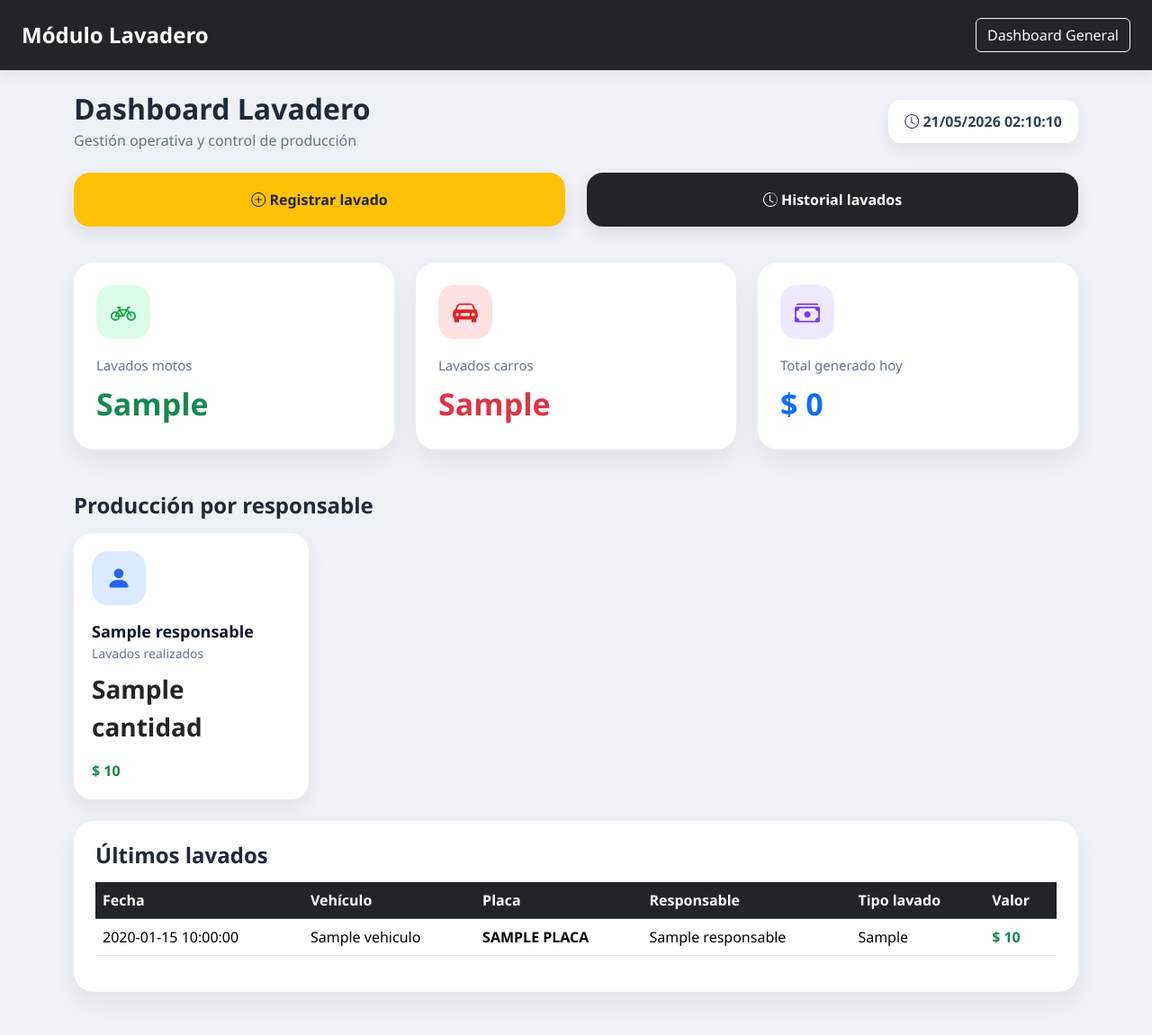
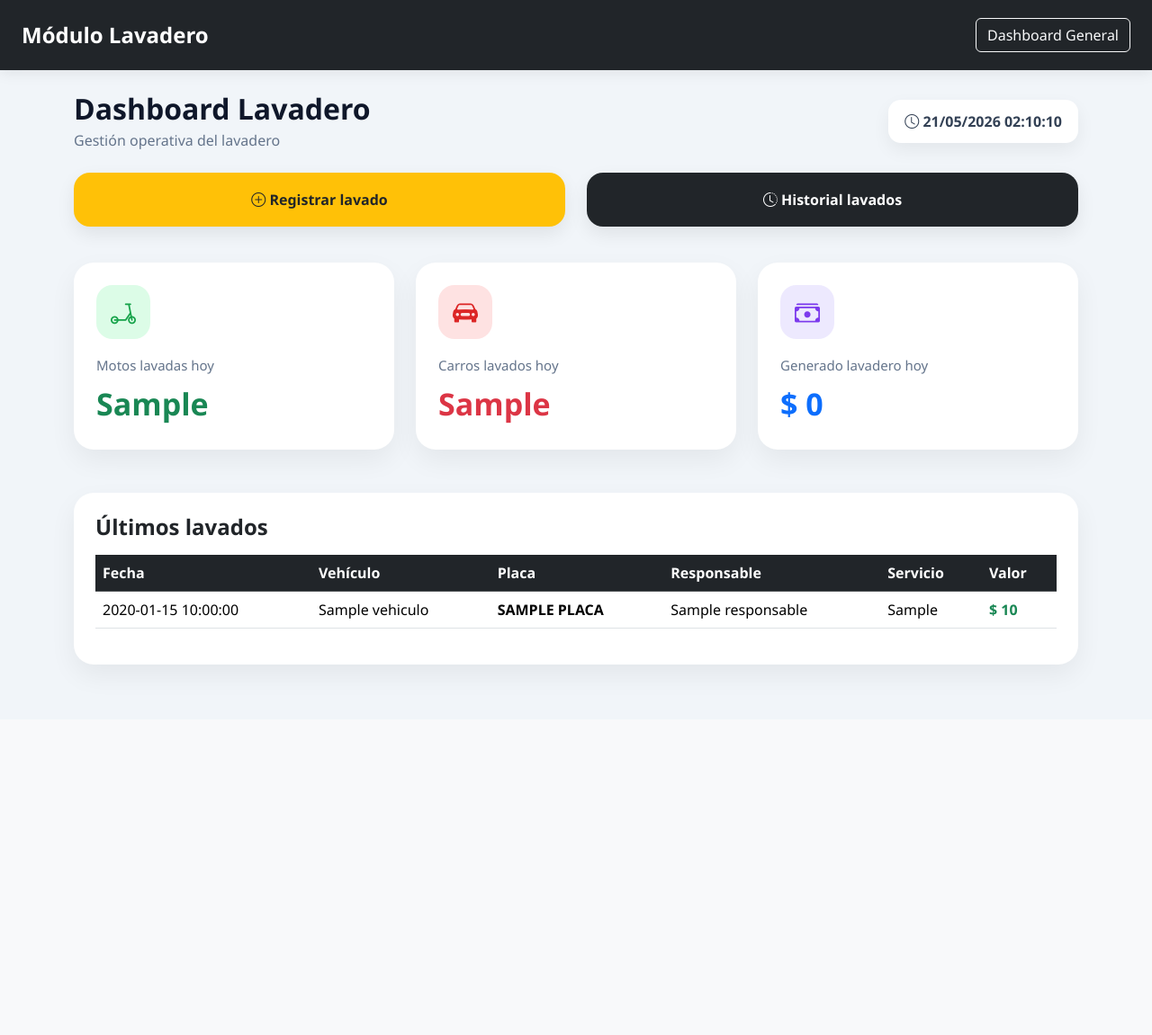
Before and after one commit to aihenox/motorbike-system, a Flask app: template app/templates/dashboard_lavadero.html in a window 1280 px wide. Shown: the whole page at 90% size. After the commit the page ends 755 px from the top, so only its background shows below. Run offline with Flask 3, Linux system fonts and the light colour scheme; the template is opened without the code that fills it: most values are stand-ins (such as "Sample title", 1, 10 or a date in 2020).

Commit message:
Redesign lavadero dashboard

```diff
--- a/app/templates/dashboard_lavadero.html
+++ b/app/templates/dashboard_lavadero.html
@@ -5,8 +5,10 @@
 
     <meta charset="UTF-8">
 
-    <meta name="viewport"
-          content="width=device-width, initial-scale=1.0">
+    <meta
+        name="viewport"
+        content="width=device-width, initial-scale=1.0"
+    >
 
     <title>
         Dashboard Lavadero
@@ -27,129 +29,166 @@
     <style>
 
         body{
-            background:#eef2f7;
+
+            background:#f1f5f9;
+
             font-family:'Segoe UI';
         }
 
         .navbar{
+
             box-shadow:0 3px 15px rgba(0,0,0,.08);
         }
 
         .titulo{
+
             font-weight:700;
-            color:#1e293b;
+
+            color:#0f172a;
         }
 
         .subtitulo{
+
             color:#64748b;
         }
 
         .menu-btn{
+
             border:none;
+
             border-radius:18px;
+
             padding:18px;
+
             font-weight:600;
+
             transition:.2s;
+
             box-shadow:0 8px 20px rgba(0,0,0,.08);
+
             font-size:16px;
         }
 
         .menu-btn:hover{
+
             transform:translateY(-3px);
         }
 
         .card-dashboard{
+
             border:none;
+
             border-radius:22px;
+
             padding:25px;
+
             background:white;
+
             box-shadow:0 12px 30px rgba(0,0,0,.06);
+
             transition:.2s;
+
             height:100%;
         }
 
         .card-dashboard:hover{
+
             transform:translateY(-4px);
         }
 
         .card-icon{
+
             width:60px;
+
             height:60px;
+
             border-radius:18px;
+
             display:flex;
+
             align-items:center;
+
             justify-content:center;
+
             font-size:28px;
+
             margin-bottom:18px;
         }
 
         .icon-moto{
+
             background:#dcfce7;
+
             color:#16a34a;
         }
 
         .icon-carro{
+
             background:#fee2e2;
+
             color:#dc2626;
         }
 
-        .icon-total{
+        .icon-dinero{
+
             background:#ede9fe;
+
             color:#7c3aed;
         }
 
-        .icon-user{
-            background:#dbeafe;
-            color:#2563eb;
-        }
+        .card-title{
 
-        .card-title{
             color:#64748b;
+
             font-size:15px;
+
             margin-bottom:6px;
         }
 
         .card-value{
+
             font-size:34px;
+
             font-weight:700;
+
             color:#0f172a;
         }
 
         .reloj{
+
             background:white;
+
             padding:12px 18px;
+
             border-radius:14px;
+
             box-shadow:0 8px 20px rgba(0,0,0,.06);
+
             font-weight:600;
+
             color:#334155;
         }
 
         .tabla-card{
+
             border:none;
+
             border-radius:22px;
+
             background:white;
+
             box-shadow:0 12px 30px rgba(0,0,0,.06);
+
             overflow:hidden;
         }
 
-        .stats-card{
-            border:none;
-            border-radius:20px;
-            background:white;
-            padding:20px;
-            box-shadow:0 10px 25px rgba(0,0,0,.06);
-            height:100%;
-        }
+        .badge-custom{
 
-        .nombre-user{
-            font-weight:700;
-            color:#0f172a;
-            font-size:18px;
-        }
+            padding:8px 14px;
 
-        .texto-mini{
-            color:#64748b;
-            font-size:14px;
+            border-radius:12px;
+
+            font-size:13px;
         }
 
     </style>
@@ -167,8 +206,10 @@
 
     </span>
 
-    <a href="/dashboard"
-       class="btn btn-outline-light">
+    <a
+        href="/dashboard"
+        class="btn btn-outline-light"
+    >
 
         Dashboard General
 
@@ -176,6 +217,7 @@
 
 </nav>
 
+<!-- CONTENIDO -->
 <div class="container mt-4 mb-5">
 
     <!-- HEADER -->
@@ -191,7 +233,7 @@
 
             <p class="subtitulo mb-0">
 
-                Gestión operativa y control de producción
+                Gestión operativa del lavadero
 
             </p>
 
@@ -213,8 +255,10 @@
         <!-- REGISTRAR -->
         <div class="col-md-6 mb-3">
 
-            <a href="/lavadero"
-               class="btn btn-warning w-100 menu-btn text-dark">
+            <a
+                href="/lavadero"
+                class="btn btn-warning w-100 menu-btn text-dark"
+            >
 
                 <i class="bi bi-plus-circle"></i>
 
@@ -227,8 +271,10 @@
         <!-- HISTORIAL -->
         <div class="col-md-6 mb-3">
 
-            <a href="/historial/lavadero"
-               class="btn btn-dark w-100 menu-btn">
+            <a
+                href="/historial/lavadero"
+                class="btn btn-dark w-100 menu-btn"
+            >
 
                 <i class="bi bi-clock-history"></i>
 
@@ -250,13 +296,13 @@
 
                 <div class="card-icon icon-moto">
 
-                    <i class="bi bi-bicycle"></i>
+                    <i class="bi bi-scooter"></i>
 
                 </div>
 
                 <div class="card-title">
 
-                    Lavados motos
+                    Motos lavadas hoy
 
                 </div>
 
@@ -283,7 +329,7 @@
 
                 <div class="card-title">
 
-                    Lavados carros
+                    Carros lavados hoy
 
                 </div>
 
@@ -302,7 +348,7 @@
 
             <div class="card-dashboard">
 
-                <div class="card-icon icon-total">
+                <div class="card-icon icon-dinero">
 
                     <i class="bi bi-cash-stack"></i>
 
@@ -310,7 +356,7 @@
 
                 <div class="card-title">
 
-                    Total generado hoy
+                    Generado lavadero hoy
 
                 </div>
 
@@ -326,71 +372,14 @@
 
     </div>
 
-    <!-- ESTADISTICAS RESPONSABLES -->
-    <div class="mb-4">
-
-        <h4 class="titulo mb-3">
-
-            Producción por responsable
-
-        </h4>
-
-        <div class="row g-4">
-
-            {% for item in estadisticas %}
-
-            <div class="col-md-3">
-
-                <div class="stats-card">
-
-                    <div class="card-icon icon-user mb-3">
-
-                        <i class="bi bi-person-fill"></i>
-
-                    </div>
-
-                    <div class="nombre-user">
-
-                        {{ item.responsable }}
-
-                    </div>
-
-                    <div class="texto-mini mb-2">
-
-                        Lavados realizados
-
-                    </div>
-
-                    <div class="fs-3 fw-bold">
-
-                        {{ item.cantidad }}
-
-                    </div>
-
-                    <div class="mt-3 text-success fw-bold">
-
-                        $ {{ "{:,}".format(item.total or 0) }}
-
-                    </div>
-
-                </div>
-
-            </div>
-
-            {% endfor %}
-
-        </div>
-
-    </div>
-
-    <!-- ULTIMOS LAVADOS -->
+    <!-- TABLA -->
     <div class="tabla-card">
 
         <div class="p-4">
 
             <div class="d-flex justify-content-between align-items-center mb-3">
 
-                <h4 class="titulo mb-0">
+                <h4 class="fw-bold mb-0">
 
                     Últimos lavados
 
@@ -423,7 +412,7 @@
                             </th>
 
                             <th>
-                                Tipo lavado
+                                Servicio
                             </th>
 
                             <th>
@@ -440,42 +429,36 @@
 
                         <tr>
 
-                            <!-- FECHA -->
                             <td>
 
                                 {{ item.fecha }}
 
                             </td>
 
-                            <!-- VEHICULO -->
                             <td>
 
                                 {{ item.vehiculo }}
 
                             </td>
 
-                            <!-- PLACA -->
                             <td class="fw-bold text-uppercase">
 
                                 {{ item.placa }}
 
                             </td>
 
-                            <!-- RESPONSABLE -->
                             <td>
 
                                 {{ item.responsable }}
 
                             </td>
 
-                            <!-- TIPO -->
                             <td>
 
                                 {{ item.tipo_lavado }}
 
                             </td>
 
-                            <!-- VALOR -->
                             <td class="text-success fw-bold">
 
                                 $ {{ "{:,}".format(item.valor or 0) }}
@@ -500,6 +483,9 @@
 
 <script>
 
+// ==========================================
+// RELOJ
+// ==========================================
 function actualizarFechaHora(){
 
     const ahora = new Date();
@@ -540,7 +526,17 @@ setInterval(
     1000
 );
 
+// ==========================================
+// AUTO REFRESH
+// ==========================================
+setInterval(() => {
+
+    window.location.reload();
+
+}, 30000);
+
 </script>
 
 </body>
+
 </html>
```
